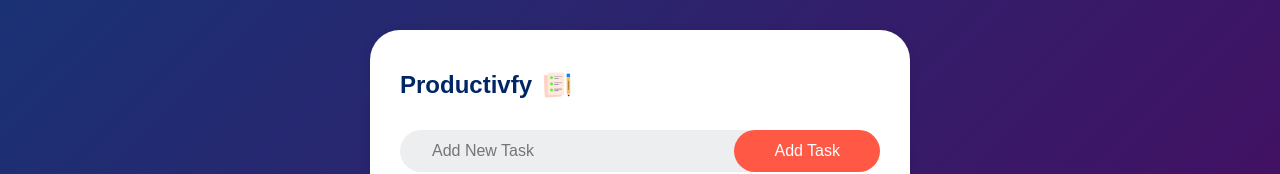
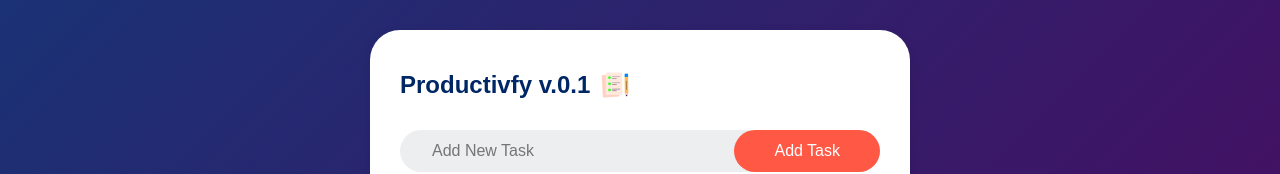
Before and after one commit to JayDalt/ToDoApplication, a website: page src/pages/index.html in a window 1280 px wide. Shown: the part 188-362 px from the top of the page. Drawn offline with Linux system fonts and the light colour scheme.

Commit message:
refactor: update version number in Index

```diff
--- a/src/pages/index.html
+++ b/src/pages/index.html
@@ -9,7 +9,7 @@
 <body>
     <div class="container">
         <div class="productivfy">
-            <h2>Productivfy <img src="/src/images/icon.png"></h2>
+            <h2>Productivfy v.0.1 <img src="/src/images/icon.png"></h2>
             <div class="row">
                 <input type="text" id="input-box" placeholder="Add New Task">
                 <button onclick="AddTask()">Add Task</button>
```
